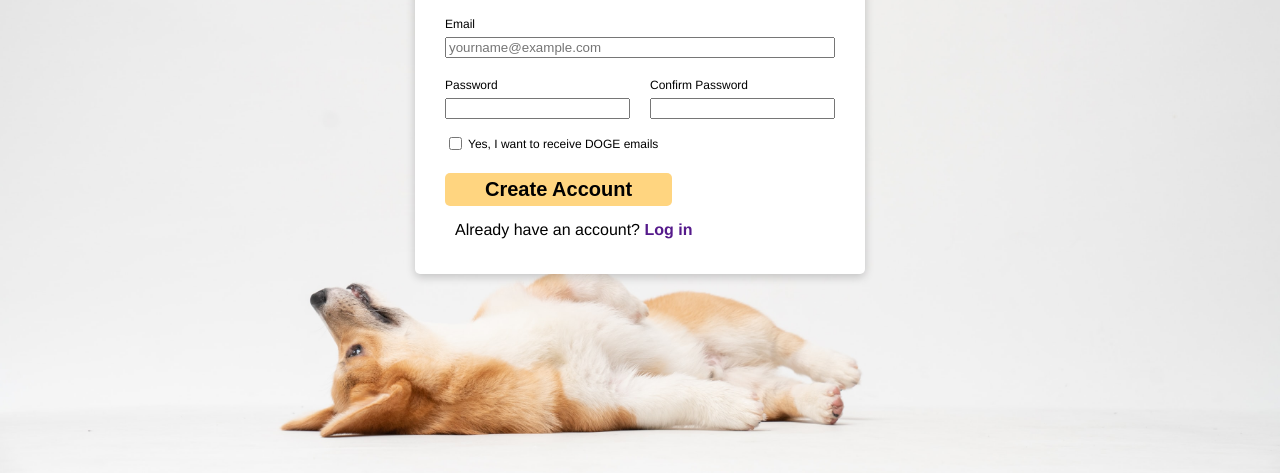
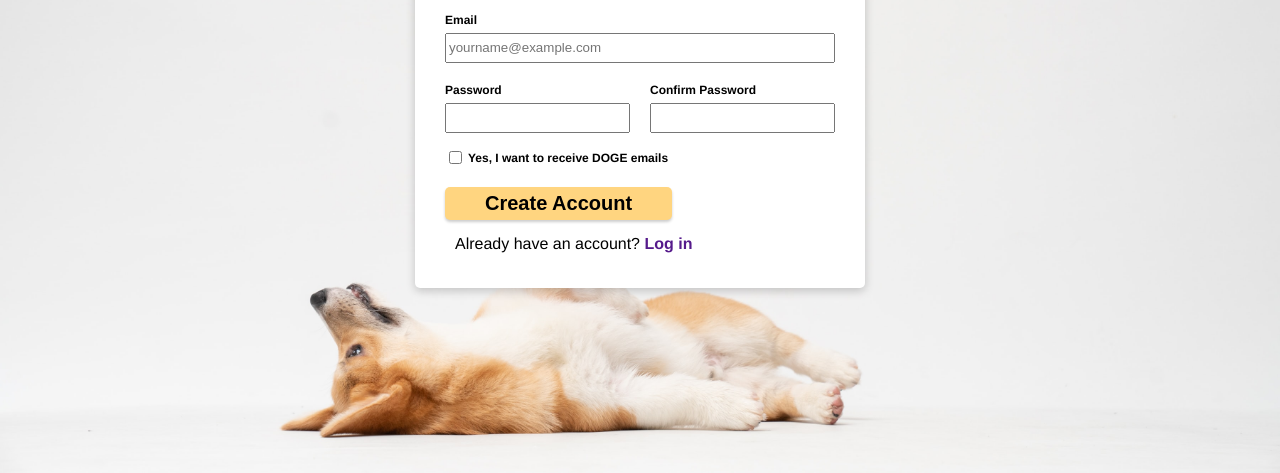
Before and after one commit to v-sudo29/sign-up-form, a plain HTML site: page index.html in a window 1280 px wide. Shown: the part 327-800 px from the top of the page. Drawn offline with Linux system fonts and the light colour scheme.

Commit message:
Increase input height, make labels bold

```diff
--- a/style.css
+++ b/style.css
@@ -12,6 +12,7 @@ body {
 
 label {
     font-size: 12px;
+    font-weight: 800;
     text-align: left;
     display: block;
 }
@@ -37,6 +38,10 @@ label {
     display: flex;
     flex-direction: column;
     gap: 6px;
+}
+
+input {
+    line-height: 1.5rem;
 }
 
 /* Sign Up Container */
@@ -115,6 +120,8 @@ button {
     font-size: 20px;
     font-weight: 800;
     padding: 5px 40px;
+
+    box-shadow: 0 2px 3px rgb(0 0 0 / 0.2);
 }
 
 /* Login container  */
```
